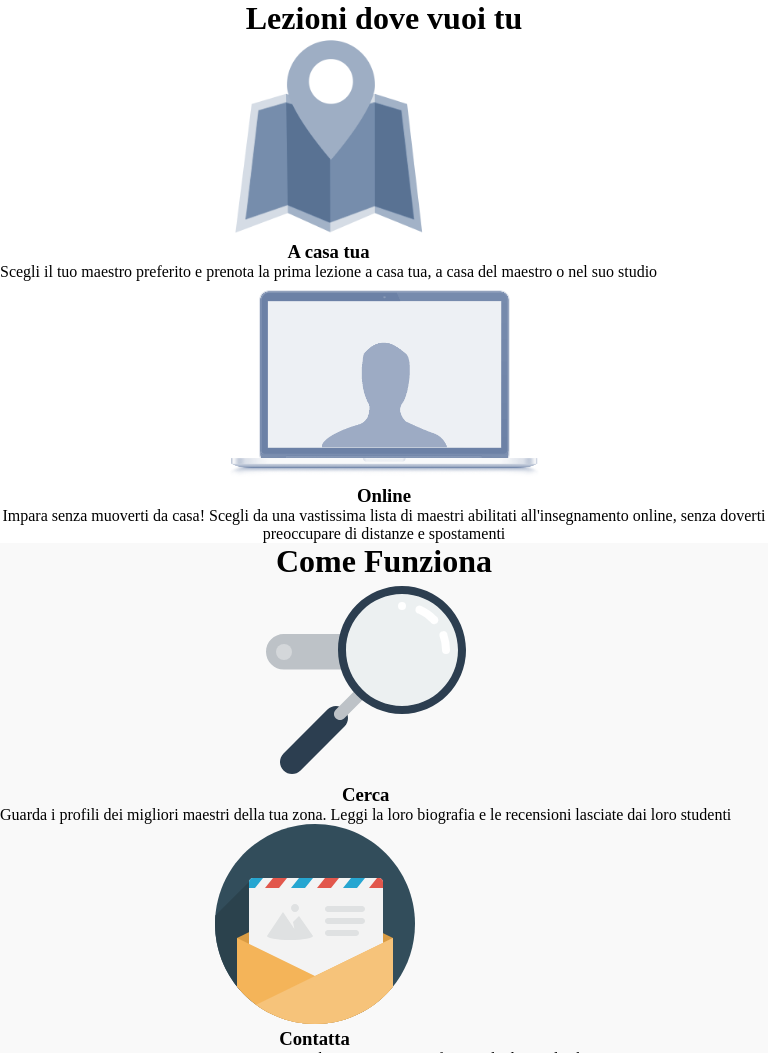
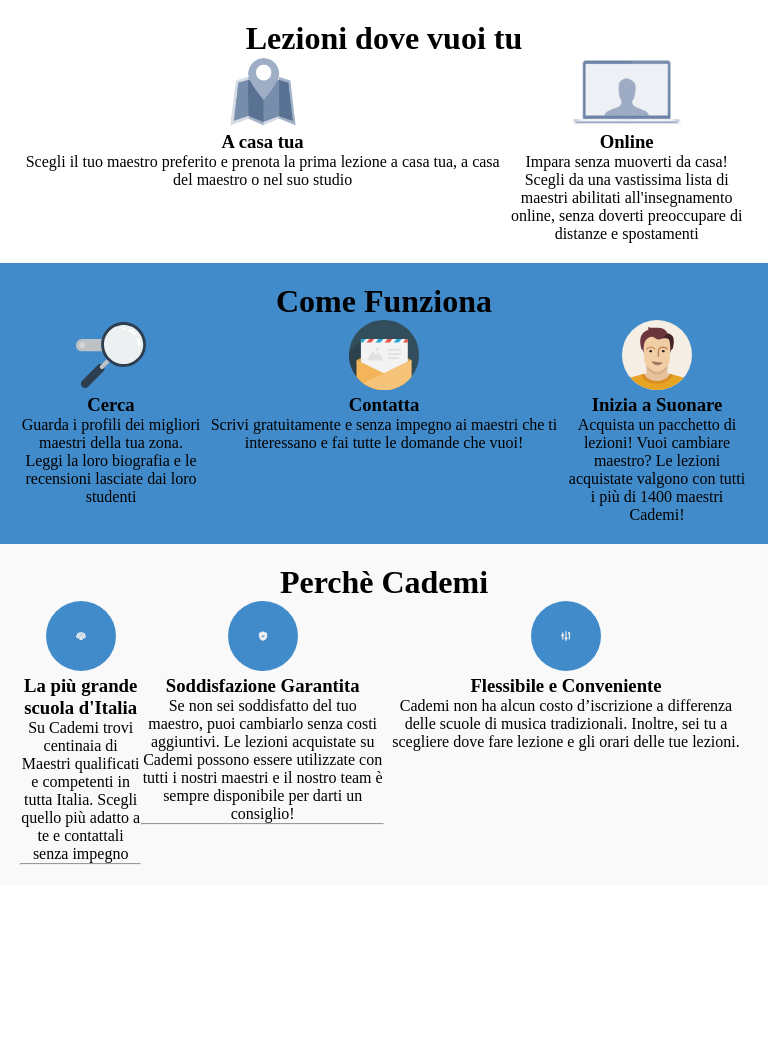
Before and after one commit to NicolaDiSante/html-css-resp-wannabe-12bool, a plain HTML site: page index.html in a window 768 px wide. Shown: the top 1053 px of the page. After the commit the page ends 885 px from the top, so only its background shows below. Drawn offline with Linux system fonts and the light colour scheme.

Commit message:
Mid Section Changes

```diff
--- a/index.html
+++ b/index.html
@@ -11,12 +11,12 @@
     <div id="lezioni" class="container">
       <div class="col-lg-12 ">
         <h1>Lezioni dove vuoi tu</h1>
-        <div class="col-lg-6 col-xs-12">
+        <div class="col-lg-6 col-md-8 col-xs-12">
           <img src="img/icon/maps.png" alt="">
           <h3>A casa tua</h3>
           Scegli il tuo maestro preferito e prenota la prima lezione a casa tua, a casa del maestro o nel suo studio
         </div>
-        <div class="col-lg-6 col-xs-12">
+        <div class="col-lg-6 col-md-4 col-xs-12">
           <img src="img/icon/screen.png" alt="">
           <h3>Online</h3>
           Impara senza muoverti da casa! Scegli da una vastissima lista di maestri abilitati all'insegnamento online, senza doverti preoccupare di distanze e spostamenti
@@ -25,19 +25,19 @@
     </div>
 
     <div id="steps" class="container grey">
-      <div class="col-lg-12 col-xs-12">
+      <div class="col-lg-12 col-md-12 col-xs-12">
         <h1>Come Funziona</h1>
-        <div class="col-lg-4 col-xs-12">
+        <div class="col-lg-4 col-md-3 col-xs-12">
           <img src="img/search.svg" alt="">
           <h3>Cerca</h3>
           Guarda i profili dei migliori maestri della tua zona. Leggi la loro biografia e le recensioni lasciate dai loro studenti
         </div>
-        <div class="col-lg-4 col-xs-12">
+        <div class="col-lg-4 col-md-6 col-xs-12">
           <img src="img/letter.svg" alt="">
           <h3>Contatta</h3>
           Scrivi gratuitamente e senza impegno ai maestri che ti interessano e fai tutte le domande che vuoi!
         </div>
-        <div class="col-lg-4 col-xs-12">
+        <div class="col-lg-4 col-md-3 col-xs-12">
           <img src="img/male.svg" alt="">
           <h3>Inizia a Suonare</h3>
           Acquista un pacchetto di lezioni! Vuoi cambiare maestro? Le lezioni acquistate valgono con tutti i più di 1400 maestri Cademi!
@@ -46,21 +46,21 @@
     </div>
 
     <div id="why" class="container grey">
-      <div class="col-lg-12 col-xs-12">
+      <div class="col-lg-12 col-md-12 col-xs-12">
         <h1>Perchè Cademi</h1>
-        <div class="col-lg-12 col-xs-12">
+        <div class="col-lg-12 col-md-2 col-xs-12">
           <img src="img/icon/profile.png" alt="">
           <h3>La più grande scuola d'Italia</h3>
           Su Cademi trovi centinaia di Maestri qualificati e competenti in tutta Italia. Scegli quello più adatto a te e contattali senza impegno
           <hr>
         </div>
-        <div class="col-lg-12 col-xs-12">
+        <div class="col-lg-12 col-md-4 col-xs-12">
           <img src="img/icon/secure.png" alt="">
           <h3>Soddisfazione Garantita</h3>
           Se non sei soddisfatto del tuo maestro, puoi cambiarlo senza costi aggiuntivi. Le lezioni acquistate su Cademi possono essere utilizzate con tutti i nostri maestri e il nostro team è sempre disponibile per darti un consiglio!
           <hr>
         </div>
-        <div class="col-lg-12 col-xs-12">
+        <div class="col-lg-12 col-md-6  col-xs-12">
           <img src="img/icon/flex.png" alt="">
           <h3>Flessibile e Conveniente</h3>
           Cademi non ha alcun costo d’iscrizione a differenza delle scuole di musica tradizionali. Inoltre, sei tu a scegliere dove fare lezione e gli orari delle tue lezioni.
--- a/style.css
+++ b/style.css
@@ -72,7 +72,6 @@
   clear: both;
 }
 
-
 @media all and (max-width: 767px) {
 
   #lezioni, #why, #steps {
@@ -86,7 +85,22 @@
   }
 
   img {
-    height: 100px;
+    height:100px;
   }
 
 }
+
+@media all and (min-width: 768px) and (max-width: 991px) {
+  #lezioni, #why, #steps {
+    padding: 20px 20px;
+    width:100%;
+  }
+
+  #steps.container {
+    background-color: #428bca;
+  }
+
+  img {
+    height: 70px;
+  }
+}
```
